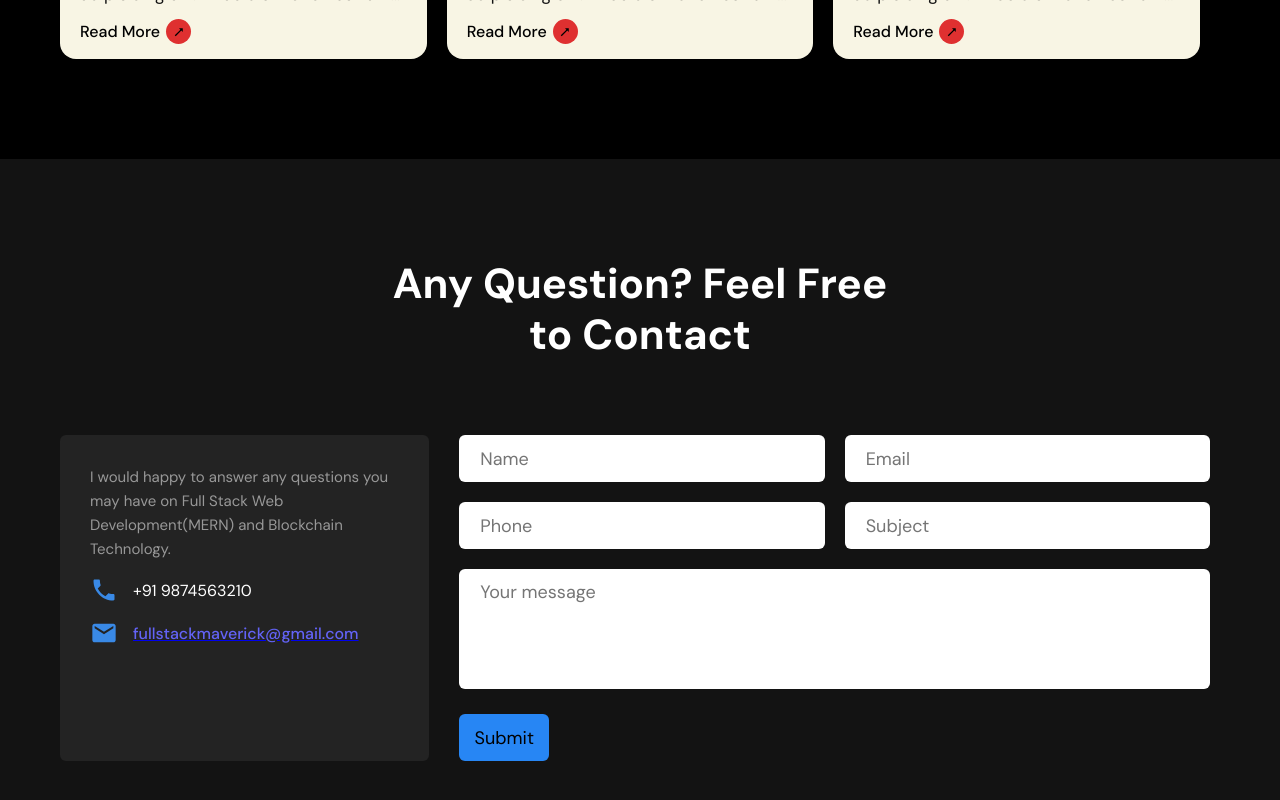
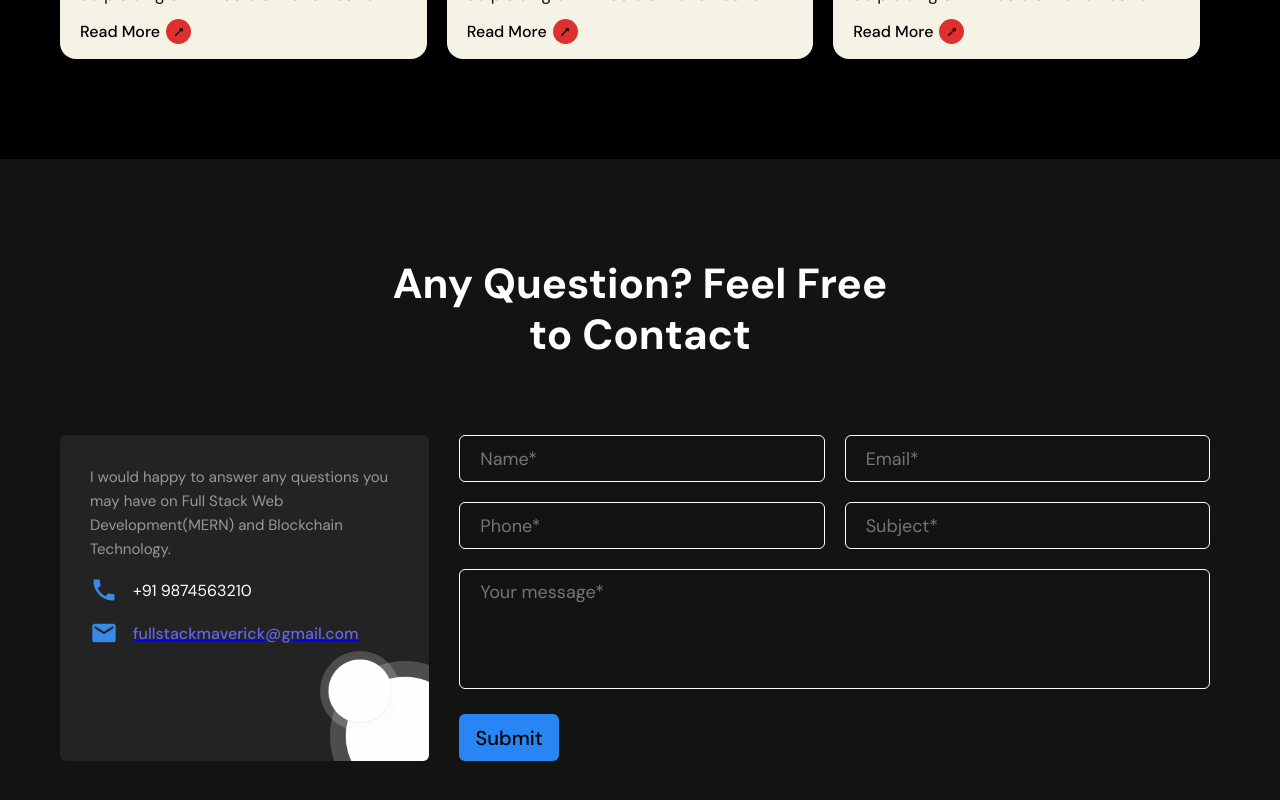
Before and after one commit to rajpreet88/personal-portfolio, a React (Vite) app: page / in a window 1280 px wide. Shown: the part 3560-4360 px from the top of the page. Built offline with nearby package versions, Linux system fonts and the light colour scheme.

Commit message:
form css complete

```diff
--- a/src/components/blogs/blog-card/style.scss
+++ b/src/components/blogs/blog-card/style.scss
@@ -30,7 +30,7 @@
         padding-bottom: 25px;
         position: relative;
         flex-grow: 1;
-        background-color: $biege;
+        background-color: rgb(245, 242, 230);
         .info-bar {
             display: flex;
             align-items: center;
--- a/src/components/contact/contact-info/index.jsx
+++ b/src/components/contact/contact-info/index.jsx
@@ -2,6 +2,7 @@ import React from "react";
 
 import "./style.scss";
 
+import backgroundForm from "../../../images/BackgroundForm.png";
 import { MdPhone, MdEmail } from "react-icons/md";
 
 const ContactInfo = () => {
@@ -24,6 +25,16 @@ const ContactInfo = () => {
                     <span className="email">fullstackmaverick@gmail.com</span>
                 </a>
             </div>
+            <div className="div-bg1">
+                <img
+                    src={backgroundForm}
+                    className="bg1"
+                />
+                <img
+                    src={backgroundForm}
+                    className="bg2"
+                />
+            </div>
         </div>
     );
 };
--- a/src/components/contact/contact-info/style.scss
+++ b/src/components/contact/contact-info/style.scss
@@ -8,6 +8,8 @@
     width: 375px;
     padding: 30px;
     border-radius: 6px;
+    position: relative;
+    overflow: hidden;
     h4 {
         @include typography(15px, 400, 24px);
     }
@@ -29,4 +31,32 @@
             font-weight: 500;
         }
     }
+    .div-bg1{
+        width: 100%;
+        height: 20px;
+        .bg1 {
+            background-color: rgb(250, 251, 253, 0.2);
+            border-radius: 50%;
+            position: absolute;
+            // padding: 80px;
+            bottom: -50px;
+            left: 270px;
+            width: 150px;
+            height: 150px;
+            margin-bottom:0;
+            object-fit: cover;
+        }
+        .bg2 {
+            background-color: rgb(250, 251, 253, 0.2);
+            border-radius: 50%;
+            position: absolute;
+            // padding: 80px;
+            bottom: 30px;
+            left: 260px;
+            width: 80px;
+            height: 80px;
+            margin-bottom:0;
+            object-fit: cover;
+        }
+    }
 }
--- a/src/components/contact/form/index.jsx
+++ b/src/components/contact/form/index.jsx
@@ -49,10 +49,10 @@ const Form = () => {
                     <input
                         type="text"
                         name="from_name"
-                        placeholder="Name"
+                        placeholder="Name*"
                         //Validation check
                         {...register("from_name", {
-                            required: "Name is required",
+                            required: "*Name is required",
                         })}
                     />
                     {errors?.from_name?.message && (
@@ -64,9 +64,9 @@ const Form = () => {
                     <input
                         type="text"
                         name="reply_to"
-                        placeholder="Email"
+                        placeholder="Email*"
                         {...register("reply_to", {
-                            required: "Email is required",
+                            required: "*Email is required",
                             pattern: {
                                 value: /^[a-z0-9._%+-]+@[a-z0-9.-]+\.[a-z]{2,}$/i,
                                 message: "Invalid email address",
@@ -82,9 +82,9 @@ const Form = () => {
                     <input
                         type="text"
                         name="phone_number"
-                        placeholder="Phone"
+                        placeholder="Phone*"
                         {...register("phone_number", {
-                            required: "Phone number is required",
+                            required: "*Phone number is required",
                             minLength: {
                                 value: 8,
                                 message: "Phone number not valid",
@@ -101,9 +101,9 @@ const Form = () => {
                     <input
                         type="text"
                         name="subject"
-                        placeholder="Subject"
+                        placeholder="Subject*"
                         {...register("subject", {
-                            required: "Subject is required",
+                            required: "*Subject is required",
                             minLength: {
                                 value: 10,
                                 message: "Minimum 10 character required",
@@ -118,9 +118,9 @@ const Form = () => {
                     <textarea
                         className="textarea"
                         name="message"
-                        placeholder="Your message"
+                        placeholder="Your message*"
                         {...register("message", {
-                            required: "Message is required",
+                            required: "*Message is required",
                             minLength: {
                                 value: 10,
                                 message: "Minimum 10 characters",
--- a/src/components/contact/form/style.scss
+++ b/src/components/contact/form/style.scss
@@ -20,13 +20,15 @@
             height: 47px;
             border: 1px solid rgba(255, 255, 255, 0.2);
             border-radius: 6px;
-            border-color: transparent;
+            border-color: $white;
             outline: 0;
             padding: 10px 20px;
             color: $white;
+            background-color: $black-light;
             @include typography(18px, 400, 24px);
             &:focus {
-                border-color: $white;
+                border-color: rgb(39, 134, 244);
+                border-width: 2px;
             }
         }
         .textarea {
@@ -38,21 +40,28 @@
             outline: 0;
             padding: 10px 20px;
             color: $white;
+            background-color: $black-light;
+            border-color: $white;
             resize: none;
             @include typography(18px, 400, 24px);
             &:focus {
-                border-color: $white;
+                border-color: rgb(39, 134, 244);
+                border-width: 2px;
             }
+        }
+        .errors {
+            color: rgb(254, 0, 0);
+            @include typography(12px, 400, 24px);
         }
     }
     button {
         outline: 0;
         border: 0;
-        width: 90px;
+        width: 100px;
         height: 47px;
         background: rgb(39, 134, 244);
         border-radius: 6px;
-        @include typography(18px, 400, 24px);
+        @include typography(20px, 500, 24px);
         margin-left: 10px;
         margin-top: 10px;
         cursor: pointer;
--- a/src/components/contact/style.scss
+++ b/src/components/contact/style.scss
@@ -4,6 +4,5 @@
 .contact-content-wrapper {
     display: flex;
     width: 100%;
-    margin-top: 75px ;
-
+    margin-top: 75px;
 }
```
Also changed, not shown: src/images/BackgroundForm.png (added).
